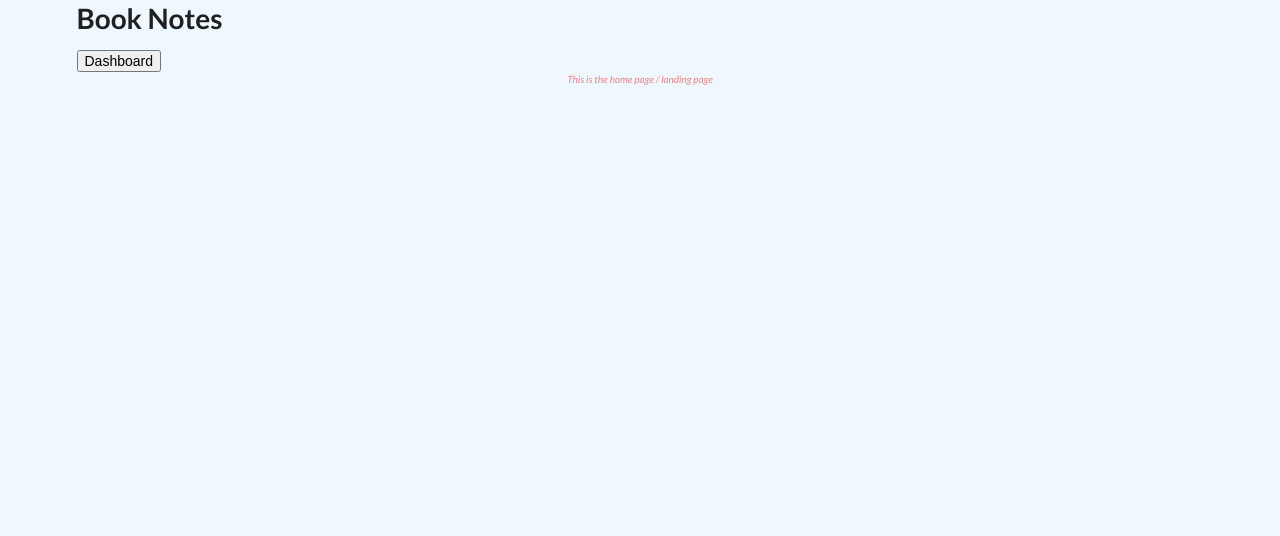
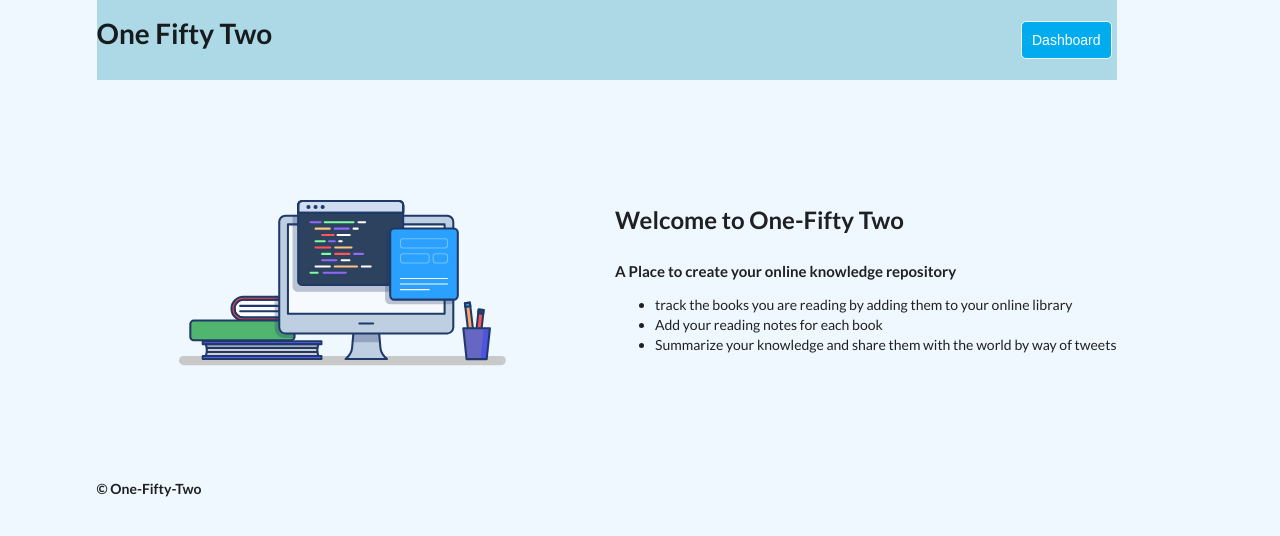
Before and after one commit to jayaramsivaramannair/book_notes, a React (Create React App) app: page / in a window 1280 px wide. Shown: the top 536 px of the page. Built offline with nearby package versions, Linux system fonts and the light colour scheme.

Commit message:
Set up a bare bones landing page with background image

```diff
--- a/src/App.js
+++ b/src/App.js
@@ -20,7 +20,6 @@ function App() {
 
   return (
     <div className="App ui container">
-      <h1>Book Notes</h1>
       {/*Home page will be defaulted to if no other routes are found*/}
       <Switch>
         <Route exact path="/dashboard">
--- a/src/Components/Home.js
+++ b/src/Components/Home.js
@@ -1,20 +1,12 @@
 import React from 'react'
-import { useHistory, useLocation } from 'react-router-dom';
+
+import Landing from './Landing.js';
 
 export default function Home() {
 
-    const history = useHistory()
-    console.log(useLocation())
-
-    const navigateDashboard = () => {
-        history.push('/dashboard')
-    }
     return (
         <div>
-            <button onClick={navigateDashboard}>
-                Dashboard
-            </button>
-            <p>This is the home page / landing page</p>
+            <Landing />
         </div>
     )
 }
--- /dev/null
+++ b/src/Components/Landing.js
@@ -0,0 +1,39 @@
+import React from 'react'
+import { useHistory, useLocation } from 'react-router-dom';
+
+function Landing() {
+
+    const history = useHistory()
+    console.log(useLocation())
+
+    const navigateDashboard = () => {
+        history.push('/dashboard')
+    }
+
+    return (
+        <div className="wrapper">
+            <header className="header" style={{ display: 'flex', flexDirection: 'row', alignItems: 'center', justifyContent: 'space-between' }}>
+                <h1>One Fifty Two</h1>
+                <button onClick={navigateDashboard}>
+                    Dashboard
+                </button>
+            </header>
+            <section className="main" style={{ display: 'flex', flexDirection: 'row', alignItems: 'center', justifyContent: 'space-between' }}>
+                <div className="firstPanel"></div>
+                <div className="secondPanel">
+                    <h2>Welcome to One-Fifty Two</h2>
+                    <h4>A Place to create your online knowledge repository</h4>
+                    <ul>
+                        <li>track the books you are reading by adding them to your online library</li>
+                        <li>Add your reading notes for each book</li>
+                        <li>Summarize your knowledge and share them with the world by way of tweets</li>
+                    </ul>
+                </div>
+            </section>
+            {/* A place for adding carousel*/}
+            <footer className="footer"><h5>&copy; One-Fifty-Two</h5></footer>
+        </div>
+    )
+}
+
+export default Landing
--- a/src/index.css
+++ b/src/index.css
@@ -6,6 +6,36 @@
 body {
   background-color: aliceblue;
 }
+
+.wrapper {
+  max-width: 1020px;
+  margin: 0 20px;
+  display: grid;
+}
+
+.header {
+  background-color: lightblue;
+  height: 10vh;
+}
+
+.footer {
+  height: 10vh;
+}
+
+.footer h6 {
+  text-align: right;
+}
+
+
+.firstPanel {
+  height: 50vh;
+  width: 40vw;
+  background-image: url('./assets/gummy-programming.svg');
+  background-position: center;
+  background-size: cover;
+}
+
+
 code {
   font-family: source-code-pro, Menlo, Monaco, Consolas, 'Courier New',
     monospace;
@@ -24,7 +54,7 @@ p {
   grid-template-columns: 1fr 1fr 1fr;
 }
 
-button .ui, .primary, .modal-footer button {
+button  {
   color: white;
   background-color: #00acee;
   border: 1px solid aliceblue;
```
Also changed, not shown: src/assets/gummy-programming.svg (added).
